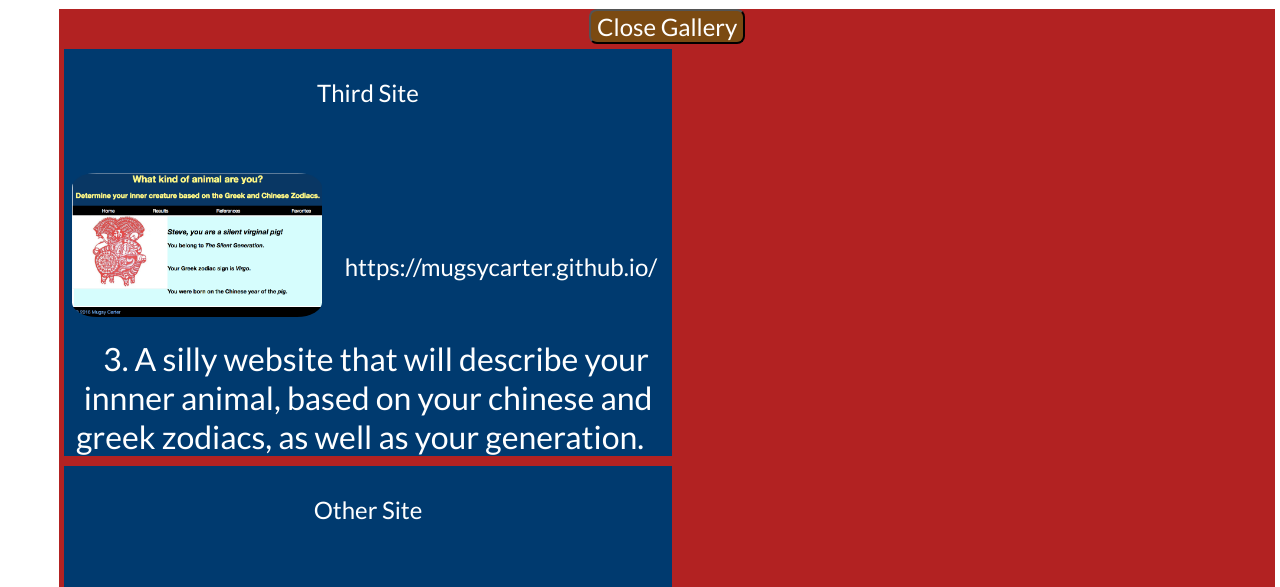
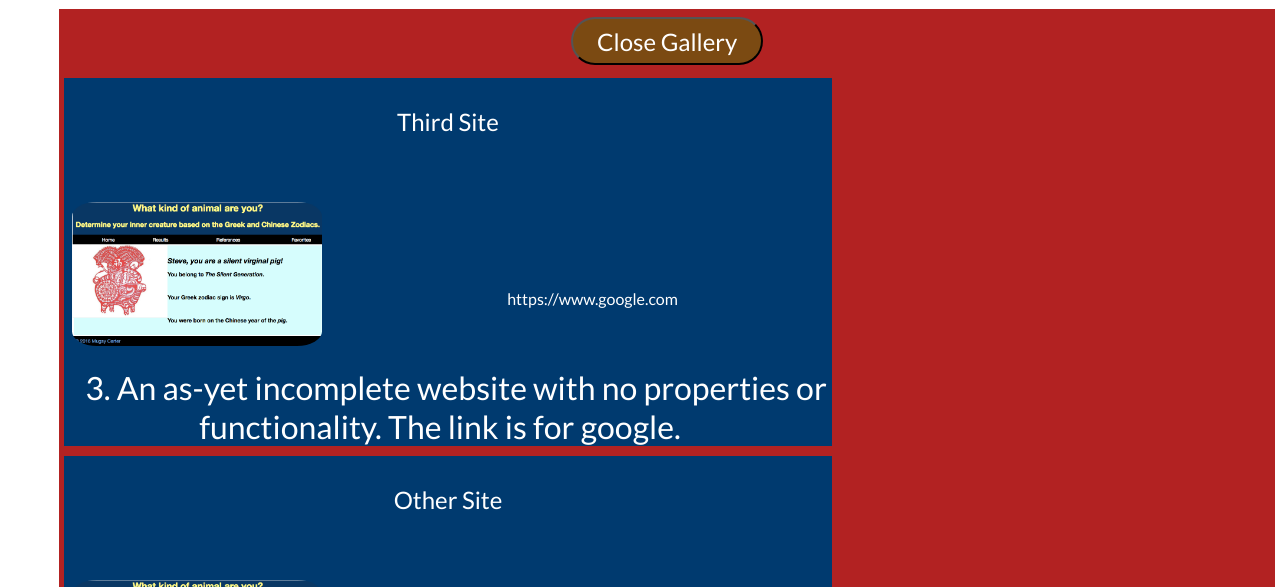
Before and after one commit to MugsyCarter/my_portfolio, a plain HTML site: page index.html in a window 1280 px wide. Both pictures are taken after a click on the element "Web Apps". Shown: the part 136-723 px from the top of the page. Drawn offline with nearby package versions, Linux system fonts and the light colour scheme; files whose address does not match are found by name.

Commit message:
clicker finger added.  More styles changed.  Data in portfolioObjects.js updated.  Lots of comments added to all js code.

```diff
--- a/index.html
+++ b/index.html
@@ -25,7 +25,7 @@
               <br>
               <img src ="{{imageURL}}" class="site-image">
               <br>
-              {{url}}
+              <a href ="{{url}}" class="image-link">{{url}}</a>
               <br>
               <p>{{caption}}</p>
             </div>
--- a/scripts/main.js
+++ b/scripts/main.js
@@ -1,21 +1,17 @@
 'use strict';
 //on page load the elements with the 'vis' attribute are made visible
 $(document).ready(function(){
-  $('[data-more="less"]').hide();
-  //the above line is currently not doing anything
+  // $('[data-more="less"]').hide();
+  //the above line is currently not doing anything, I may un-comment it if I want to addd "show more" functionality
   $('div:not(".head")').slideUp();
-  //the above line is the one that is hiding my gallery items
   $('.body').delay(300).slideDown('slow');
   $('.about').delay(500).slideDown('slow');
   $('.foot').delay(600).slideDown('slow');
 });
 
-//Something in this JS file is hiding my gallery items so I can't get them background-color
 
 
-
-
-  //This function displays the hidden content when clicked
+  //This function displays the hidden content in the about and contact bars when clicked
 function openBar(){
   $('div[data-vis="vis"]').on('click', function(){
     $(this).slideUp('fast');
@@ -24,7 +20,7 @@ function openBar(){
   });
 };
 
-//This function displays the original categry again when clicked
+//This function displays the original category again when clicked
 function closeBar(){
   $('div[data-vis="invis"]').not('.gallery').on('click', function(){
     $(this).slideUp('fast');
@@ -32,6 +28,7 @@ function closeBar(){
   });
 };
 
+//this funciton opens and shows the Web Apps gallery
 function openGallery(){
   $('.body').on('click', function(){
     $('.body').slideUp('fast');
@@ -42,8 +39,10 @@ function openGallery(){
   });
 };
 
+//this function closes the Web Apps gallery
 function closeGallery(){
   $('.close-gallery').on('click', function(){
+    $('.gallery-item').slideUp('fast');
     $('.gallery').slideUp('fast');
     $('.body').slideDown('fast');
     $('div').css('height', '23vh');
@@ -51,16 +50,16 @@ function closeGallery(){
   });
 };
 
-
-function showMore(){
-  $('.more-button').on('click', function(){
-    $('[data-more="less"]').show();
-  });
-};
+//this button would add show more/show less functionality
+// function showMore(){
+//   $('.more-button').on('click', function(){
+//     $('[data-more="less"]').show();
+//   });
+// };
 
 
 openGallery();
 closeGallery();
 openBar();
 closeBar();
-showMore();
+// showMore();
--- a/scripts/portfolioObjects.js
+++ b/scripts/portfolioObjects.js
@@ -1,18 +1,18 @@
 var sites = [
   {
     title: 'Other Site',
-    url: 'https://mugsycarter.github.io/',
+    url: 'https://www.facebook.com/',
     imageURL: 'images/zodiac.png',
-    caption: '2.  A silly website that will describe your innner animal, based on your chinese and greek zodiacs, as well as your generation.',
+    caption: '2.  An as-yet incomplete website with no properties or functionality.  The link is for facebook.',
     published: '2016-11-04'
   },
 
   {
     title: 'Third Site',
-    url: 'https://mugsycarter.github.io/',
+    url: 'https://www.google.com',
     imageURL: 'images/zodiac.png',
-    caption: '3.  A silly website that will describe your innner animal, based on your chinese and greek zodiacs, as well as your generation.',
-    published: '2016-12-4'
+    caption: '3.  An as-yet incomplete website with no properties or functionality.  The link is for google.',
+    published: '2016-12-04'
   },
 
   {
@@ -20,6 +20,6 @@ var sites = [
     url: 'https://mugsycarter.github.io/',
     imageURL: 'images/zodiac.png',
     caption: 'A silly website that will describe your innner animal, based on your chinese and greek zodiacs, as well as your generation.',
-    published: '2016-9-15'
+    published: '2016-09-15'
   }
 ];
--- a/scripts/siteSorter.js
+++ b/scripts/siteSorter.js
@@ -1,6 +1,8 @@
 
+//array containing the finalized sites
 var finalSites = [];
 
+//Site object costructor for the gallery items
 function Site (obj){
   for (var key in obj)
   {
@@ -8,6 +10,7 @@ function Site (obj){
   }
 };
 
+//handlebar templater for the sites
 Site.prototype.toHtml = function() {
   var source = $('#gallery-template').html();
   var template = Handlebars.compile(source);
@@ -15,18 +18,21 @@ Site.prototype.toHtml = function() {
   return html;
 };
 
+//site sorter.  TODO: check and fix if not working.
 sites.sort(function(a, b) {
   return (new Date(b.published)) - (new Date(a.published));
   console.log(sites);
 //delete this later
 });
 
+//makes new sites and pushes them into the finalSites array
 sites.forEach(function(ele) {
   finalSites.push(new Site(ele));
   console.log(finalSites);
   //delete this later;
 });
 
+//appends the info from sites to the #sites section of index.html
 finalSites.forEach(function(x) {
   $('#sites').append(x.toHtml());
   console.log(x);
--- a/styles/layout.css
+++ b/styles/layout.css
@@ -34,9 +34,18 @@
 .gallery-item {
   min-height: 10vh;
   white-space: pre-line;
-  width: 50%;
+  width: 80vw;
+}
 
+.image-link{
+font-size: 2vh;
+margin: 2vh;
+padding-top: 2em;
+display: inline;
+background-color:#003A6F;
+text-decoration:none;
 }
+
 #site-title{
   display: inline;
   margin: 0vh;
@@ -51,15 +60,13 @@ border-radius: 10%;
 margin: 1vh;
 }
 
-.websiteURL{
-  font-size: 1vh;
-  margin: 0vh;
-  padding: 0vh;
-}
 
 button{
   background-color:#7B4A12;
-  border-radius:1vh;
+  width: 24vh;
+  height: 10vh;
+  border-radius:6vh;
+  margin: 1vh;
 }
 
 header{
--- a/styles/modules.css
+++ b/styles/modules.css
@@ -1,6 +1,8 @@
 
 
-
+a, .contact, .foot, .about, .about-me, .body, button{
+       cursor: pointer;
+}
 
 
 
@@ -29,4 +31,12 @@
     max-height: 18vh;
   }
 
+  .gallery-item {
+    width: 60vw;
   }
+
+  button{
+    height: 6vh;
+  }
+
+  }
```
Also changed, not shown: README.md.
